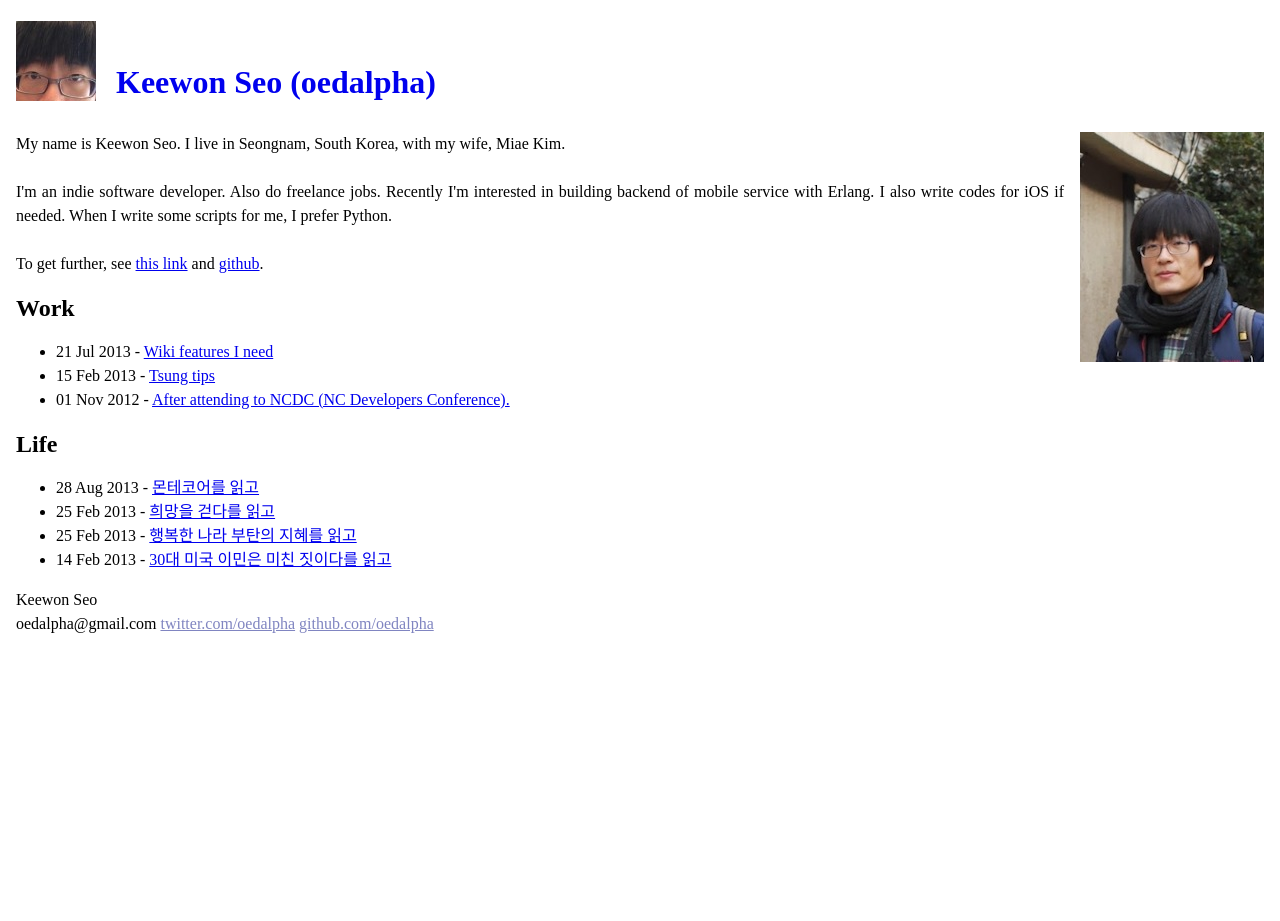
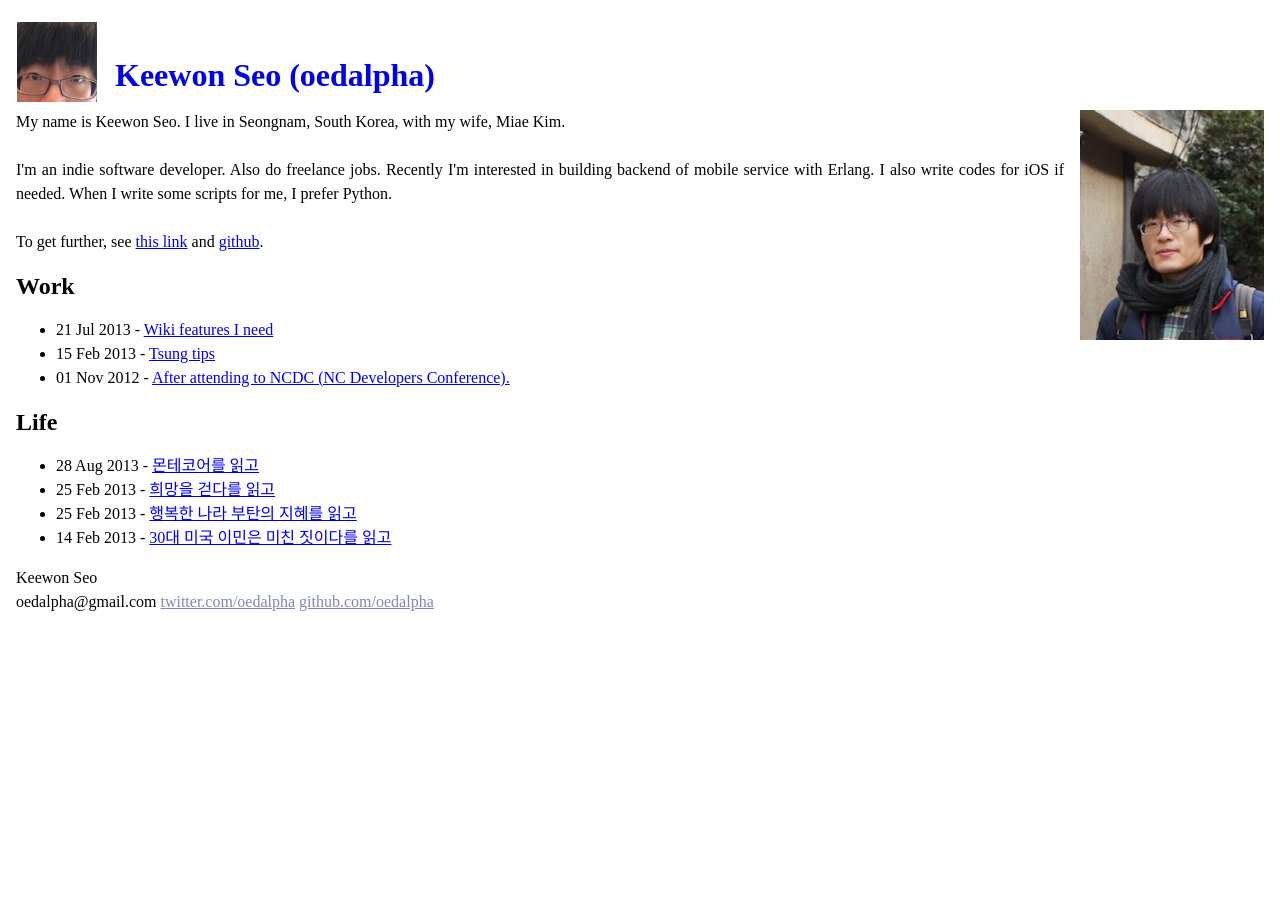
Before and after one commit to keewon/keewon.github.io, a Jekyll site: the page built from index.html, in a window 1280 px wide. Built offline with Jekyll 4.4.1, drawn with Linux system fonts in a browser that asks for light colours; Markdown is read by kramdown in place of the engine named in the settings.

Commit message:
adjust h1 using table

```diff
--- a/_layouts/default.html
+++ b/_layouts/default.html
@@ -19,7 +19,7 @@
           <div class="site">
             <div class="header">
               <h1 class="title">
-		<a href="/"><img src="/head.jpg" /><div class="text">{{ site.name }} {{ site.subname }}</div></a></h1>
+		<a href="/"><table><tr><td><img src="/head.jpg" /></td><td valign="bottom">{{ site.name }} {{ site.subname }}</td></tr></table></a></h1>
             </div>
 
                 {{ content }}
--- a/css/main.css
+++ b/css/main.css
@@ -5,10 +5,10 @@
 /*****************************************************************************/
 
 /* Global Reset */
-/** {
+{
   margin: 0;
   padding: 0;
-} */
+}
 
 html, body { height: 100%; }
 
@@ -91,12 +91,19 @@ ul p {
   margin-right: 0.5em; margin-bottom: -0.5em
 }
 
+.site .header table {
+  border-spacing: 0;
+/*  margin: 0;
+  padding: 0; */
+}
+
+/*
 .site .header h1.title .text {
   position: relative;
   left: 100px;
   top: -0.5em;
-
 }
+*/
 
 .site .header a.extra {
   color: #aaa;
```
Also changed, not shown: 1 other file.
